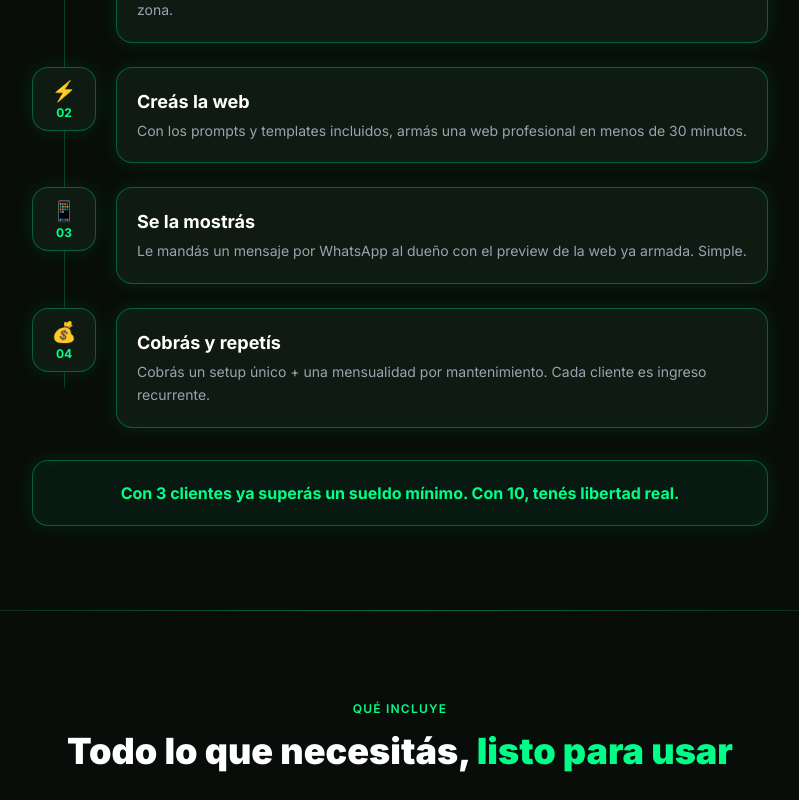
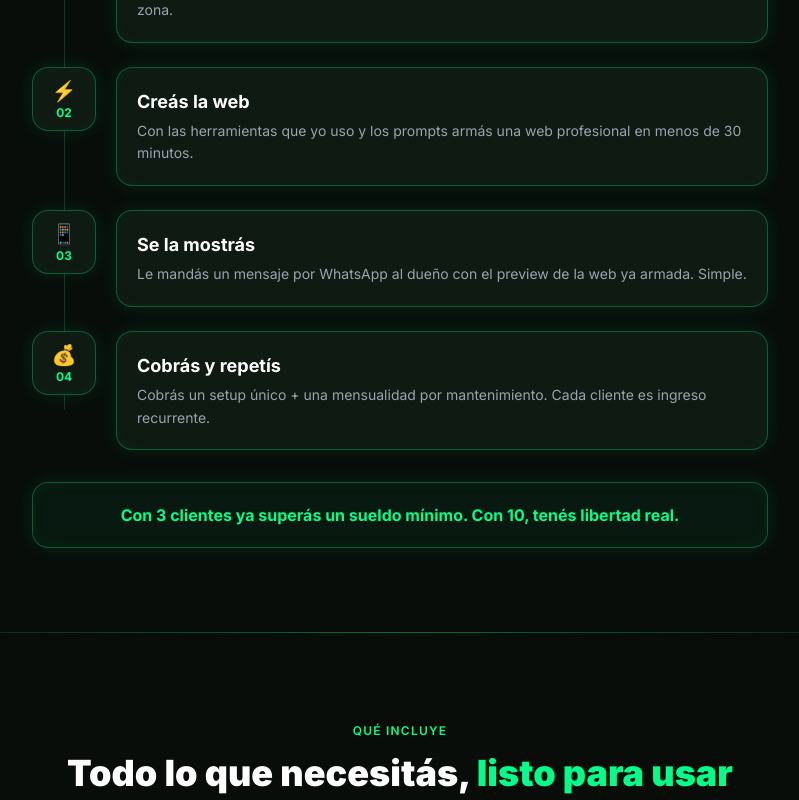
Before and after one commit to FedeCortes/websconia, a React (Vite) app: page / in a window 1280 px wide. Shown: the part 2780-3580 px from the top of the page, without its empty margins (240-1039 px from the left). Built offline with nearby package versions, Linux system fonts and the light colour scheme.

Commit message:
Agregados

```diff
--- a/src/components/Footer.jsx
+++ b/src/components/Footer.jsx
@@ -1,7 +1,7 @@
 export default function Footer() {
   return (
     <footer className="border-t border-dark-border px-4 py-8 text-center text-gray-600 text-xs">
-      <p className="text-gray-500 font-bold text-sm mb-1">WebSconia</p>
+      <p className="text-gray-500 font-bold text-sm mb-1">Webs con IA - Cobrá mensualmente</p>
       <p>© {new Date().getFullYear()} — Todos los derechos reservados</p>
       <p className="mt-2 text-gray-700">
         Los resultados varían según cada persona. No garantizamos ingresos específicos.
--- a/src/sections/FAQ.jsx
+++ b/src/sections/FAQ.jsx
@@ -7,7 +7,7 @@ const faqs = [
   },
   {
     q: '¿Funciona si nunca hice una web?',
-    a: 'Sí. Está pensado para personas sin experiencia. Los prompts y templates hacen el trabajo pesado.',
+    a: 'Sí. Está pensado para personas sin experiencia. Mis herramientas y los prompts hacen el trabajo pesado.',
   },
   {
     q: '¿Cómo consigo clientes?',
--- a/src/sections/Metodo.jsx
+++ b/src/sections/Metodo.jsx
@@ -9,7 +9,7 @@ const pasos = [
     num: '02',
     icon: '⚡',
     titulo: 'Creás la web',
-    desc: 'Con los prompts y templates incluidos, armás una web profesional en menos de 30 minutos.',
+    desc: 'Con las herramientas que yo uso y los prompts armás una web profesional en menos de 30 minutos.',
   },
   {
     num: '03',
```
Also changed, not shown: 1 other file (tests, documents, lock files or other folders).
